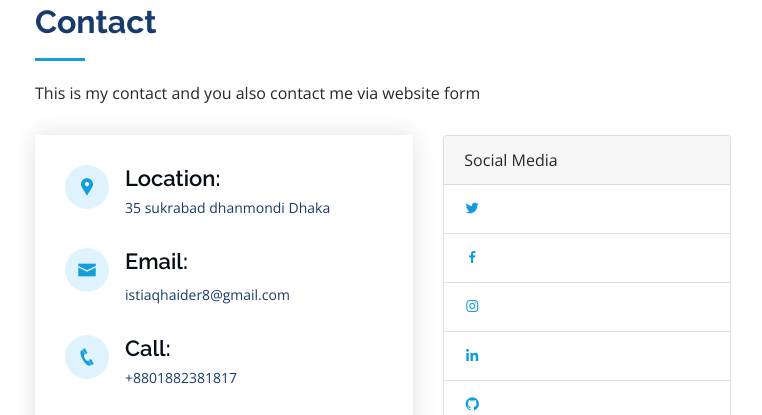
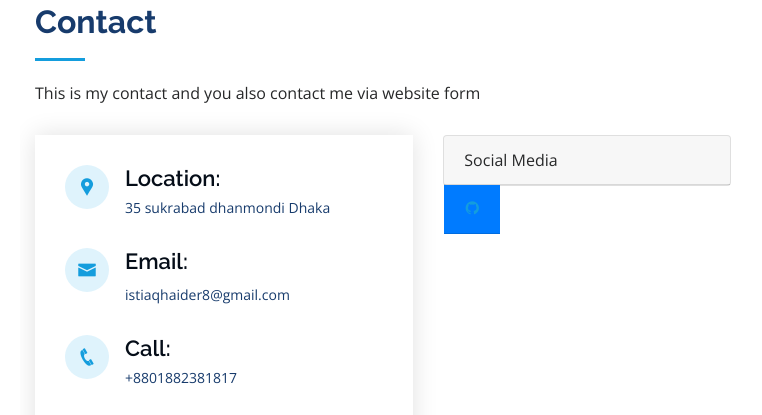
Before and after one commit to istiaqhaider8/Istiaqhaider, a plain HTML site: page index.html in a window 1280 px wide. Shown: the part 5471-5886 px from the top of the page, without its empty margins (280-1042 px from the left). Drawn offline with nearby package versions, Linux system fonts and the light colour scheme.

Commit message:
Update index.html
update

```diff
--- a/index.html
+++ b/index.html
@@ -577,11 +577,11 @@
                 Social Media
               </div>
               <ul class="list-group list-group-flush">
-                <li class="list-group-item"><a href="https://twitter.com/istiaqhaider" class="twitter"><i class="bx bxl-twitter"></i></a></li>
-                <li class="list-group-item"><a href="https://www.facebook.com/istiaq.haider.50" class="facebook"><i class="bx bxl-facebook"></i></a></li>
-                <li class="list-group-item"><a href="https://www.instagram.com/istiaqhaider8/" class="instagram"><i class="bx bxl-instagram"></i></a></li>
-                <li class="list-group-item"><a href="https://www.linkedin.com/in/istiaqhaider8/" class="linkedin"><i class="bx bxl-linkedin"></i></a></li>
-                <li class="list-group-item"><a href="https://github.com/istiaqhaider8" class="Github"><i class="bx bxl-github"></i></a></li>
+                <li class="list-group-item position-absolute top-0 start-0 translate-middle bg-primary text-white"><a href="https://twitter.com/istiaqhaider" class="twitter"><i class="bx bxl-twitter"></i></a></li>
+                <li class="list-group-item position-absolute top-0 start-0 translate-middle bg-primary text-white"><a href="https://www.facebook.com/istiaq.haider.50" class="facebook"><i class="bx bxl-facebook"></i></a></li>
+                <li class="list-group-item position-absolute top-0 start-0 translate-middle bg-primary text-white"><a href="https://www.instagram.com/istiaqhaider8/" class="instagram"><i class="bx bxl-instagram"></i></a></li>
+                <li class="list-group-item position-absolute top-0 start-0 translate-middle bg-primary text-white"><a href="https://www.linkedin.com/in/istiaqhaider8/" class="linkedin"><i class="bx bxl-linkedin"></i></a></li>
+                <li class="list-group-item position-absolute top-0 start-0 translate-middle bg-primary text-white"><a href="https://github.com/istiaqhaider8" class="Github"><i class="bx bxl-github"></i></a></li>
               </ul>
              </div>
             </div>
```
